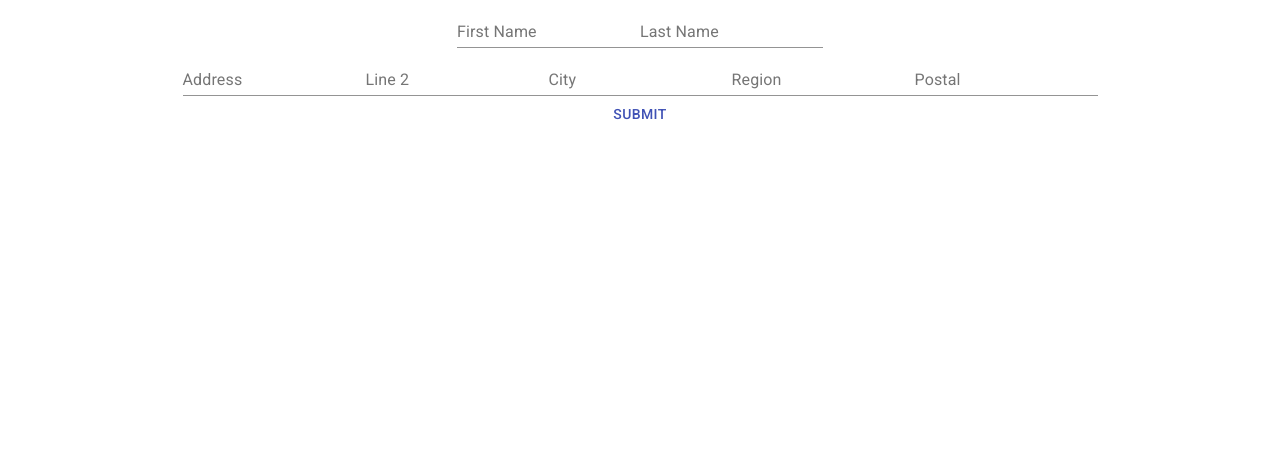
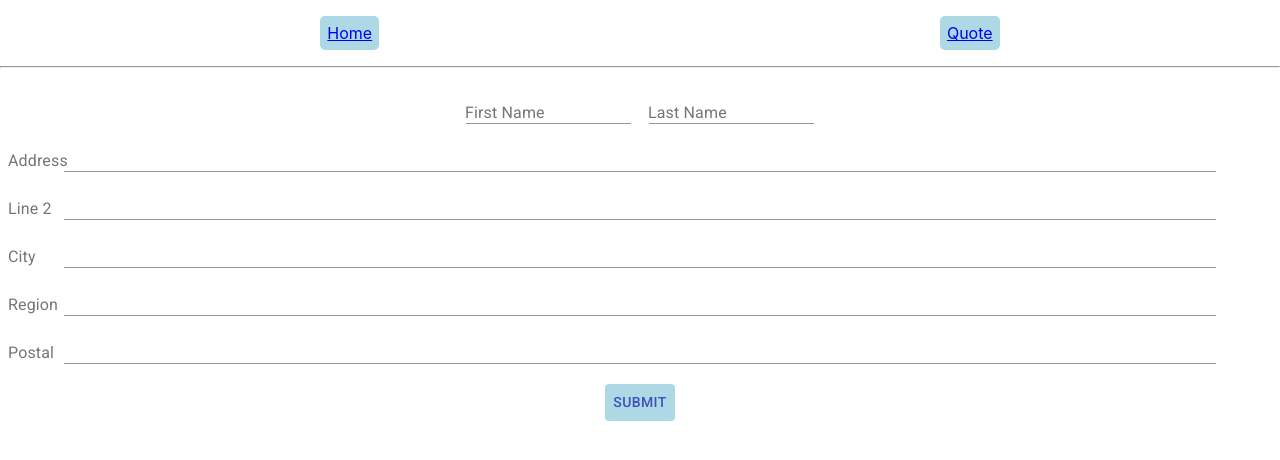
Before and after one commit to youngfreezy/sure-fd-challenge, a React (Create React App) app: page / in a window 1280 px wide. Shown: the top 460 px of the page. Built offline with nearby package versions, Linux system fonts and the light colour scheme.

Commit message:
add React Router, add loading indicator

```diff
--- a/package.json
+++ b/package.json
@@ -9,6 +9,7 @@
     "@testing-library/user-event": "^7.1.2",
     "react": "^16.12.0",
     "react-dom": "^16.12.0",
+    "react-router-dom": "^5.1.2",
     "react-scripts": "3.4.0",
     "typeface-roboto": "0.0.75"
   },
--- a/src/App.css
+++ b/src/App.css
@@ -2,9 +2,43 @@
   text-align: center;
 }
 
-.App-logo {
-  height: 40vmin;
-  pointer-events: none;
+ul {
+  list-style-type: none;
+  display: flex;
+  justify-content: space-around;
+}
+
+li {
+  border-radius: 5px;
+  background: lightblue;
+  color: #3f51b5;
+  padding: 7px;
+}
+
+.FormField {
+  margin-right: 5%;
+  margin-left: 5%;
+  display: flex;
+  flex-direction: column;
+}
+
+.name-row {
+  display: flex;
+  justify-content: center;
+}
+
+#submit {
+  background: lightblue;
+  margin-top: 20px;
+}
+
+.AddressForm {
+  display: flex;
+  flex-direction: column;
+}
+.MuiInputLabel-formControl {
+  margin-top: 5px;
+  margin-left: 8px;
 }
 
 @media (prefers-reduced-motion: no-preference) {
--- a/src/App.js
+++ b/src/App.js
@@ -1,14 +1,89 @@
-import React from "react";
+import React, { useReducer, useState, useEffect } from "react";
 import "./App.css";
 import "typeface-roboto";
 import RatingInformationForm from "./components/RatingInformationForm";
+import QuoteScreen from "./components/QuoteScreen";
+import { BrowserRouter as Router, Switch, Route, Link } from "react-router-dom";
+import CircularProgress from "@material-ui/core/CircularProgress";
 
 function App() {
+  const [progress, setProgress] = useState(0);
+  const [loading, setLoading] = useState(false);
+
+  useEffect(() => {
+    function tick() {
+      // reset when reaching 100%
+      setProgress(oldProgress => (oldProgress >= 100 ? 0 : oldProgress + 1));
+    }
+
+    const timer = setInterval(tick, 20);
+    return () => {
+      clearInterval(timer);
+    };
+  }, []);
+  function addressReducer(addressState, { field, value }) {
+    return { ...addressState, [field]: value };
+  }
+
+  const [addressState, dispatch] = useReducer(addressReducer, {});
+  const [quote, setQuote] = useState({});
+  const onChange = e => {
+    dispatch({ field: e.target.id, value: e.target.value });
+  };
+
+  const handleSubmit = e => {
+    let { first_name, last_name, ...address } = addressState;
+    const request = { address, first_name, last_name };
+    setLoading(true);
+    fetch("https://fed-challenge-api.sure.now.sh/api/v1/quotes", {
+      method: "POST",
+      headers: {
+        Accept: "application/json",
+        "Content-Type": "application/json"
+      },
+      body: JSON.stringify(request)
+    })
+      .then(response => response.json())
+      .then(res => {
+        setQuote(res.quote);
+        setLoading(false);
+      })
+      .catch(err => {
+        setQuote({ err });
+        setLoading(false);
+      });
+  };
+
   return (
-    <div className="App">
-      <RatingInformationForm/>
-    </div>
+    <Router>
+      <div className="App">
+        <ul>
+          <li>
+            <Link to="/">Home</Link>
+          </li>
+          <li>
+            <Link to="/quote">Quote</Link>
+          </li>
+        </ul>
+
+        <hr />
+        <Switch>
+          <Route exact path="/">
+            <RatingInformationForm
+              onChange={onChange}
+              addressState={addressState}
+              handleSubmit={handleSubmit}
+            />
+          </Route>
+          <Route path="/quote">
+            {loading ? (
+              <CircularProgress variant="determinate" value={progress} />
+            ) : null}
+            <QuoteScreen quote={quote} />
+          </Route>
+        </Switch>
+      </div>
+    </Router>
   );
 }
-
 export default App;
--- /dev/null
+++ b/src/components/QuoteScreen.js
@@ -0,0 +1,11 @@
+import React from "react";
+
+function QuoteScreen({quote}) {
+  return (
+    <div className="QuoteScreen">
+      <pre>{JSON.stringify(quote, null, 2) }</pre>
+    </div>
+  );
+}
+
+export default QuoteScreen;
--- a/src/components/RatingInformationForm.js
+++ b/src/components/RatingInformationForm.js
@@ -1,49 +1,34 @@
-import React, { useReducer } from "react";
-
+import React from "react";
 import { FormControl, Button } from "@material-ui/core";
 import AddressForm from "./AddressForm";
 import FormField from "./FormField";
-
-function RatingInformationForm() {
+import { useHistory } from "react-router-dom";
+function RatingInformationForm({ onChange, addressState, handleSubmit }) {
   //TODO: validation on inputs + Styling.
-  function reducer(state, { field, value }) {
-    return { ...state, [field]: value };
-  }
-  const [state, dispatch] = useReducer(reducer, {});
-  const onChange = e => {
-    dispatch({ field: e.target.id, value: e.target.value });
-  };
-
-  const handleSubmit = e => {
-    let { first_name, last_name, ...address } = state;
-    const request = { address, first_name, last_name };
-    fetch("https://fed-challenge-api.sure.now.sh/api/v1/quotes", {
-      method: "POST",
-      headers: {
-        Accept: "application/json",
-        "Content-Type": "application/json"
-      },
-      body: JSON.stringify(request)
-    })
-      .then(response => response.json())
-      .then(res => {
-        console.log(res, "the post response");
-      })
-      .catch(err => {
-        console.log(err, "the error");
-      });
-  };
-
+  //DEPLOY
+  const history = useHistory();
   return (
     <div className="RatingInformationForm">
+      <div className="name-row">
         <FormControl>
           <FormField label="First Name" id="first_name" onChange={onChange} />
         </FormControl>
         <FormControl>
           <FormField label="Last Name" id="last_name" onChange={onChange} />
         </FormControl>
-      <AddressForm onChange={onChange} addressState={state} />
-      <Button type="submit" color="primary" onClick={handleSubmit}>
+      </div>
+      <div className="address-row">
+        <AddressForm onChange={onChange} addressState={addressState} />
+      </div>
+      <Button
+        id="submit"
+        type="submit"
+        color="primary"
+        onClick={e => {
+          handleSubmit(e);
+          history.push("/quote");
+        }}
+      >
         Submit
       </Button>
     </div>
```
Also changed, not shown: src/components/FormField.js (+3 -6 lines), 1 other file (tests, documents, lock files or other folders). Lines whose indentation alone changed are shown as unchanged.
